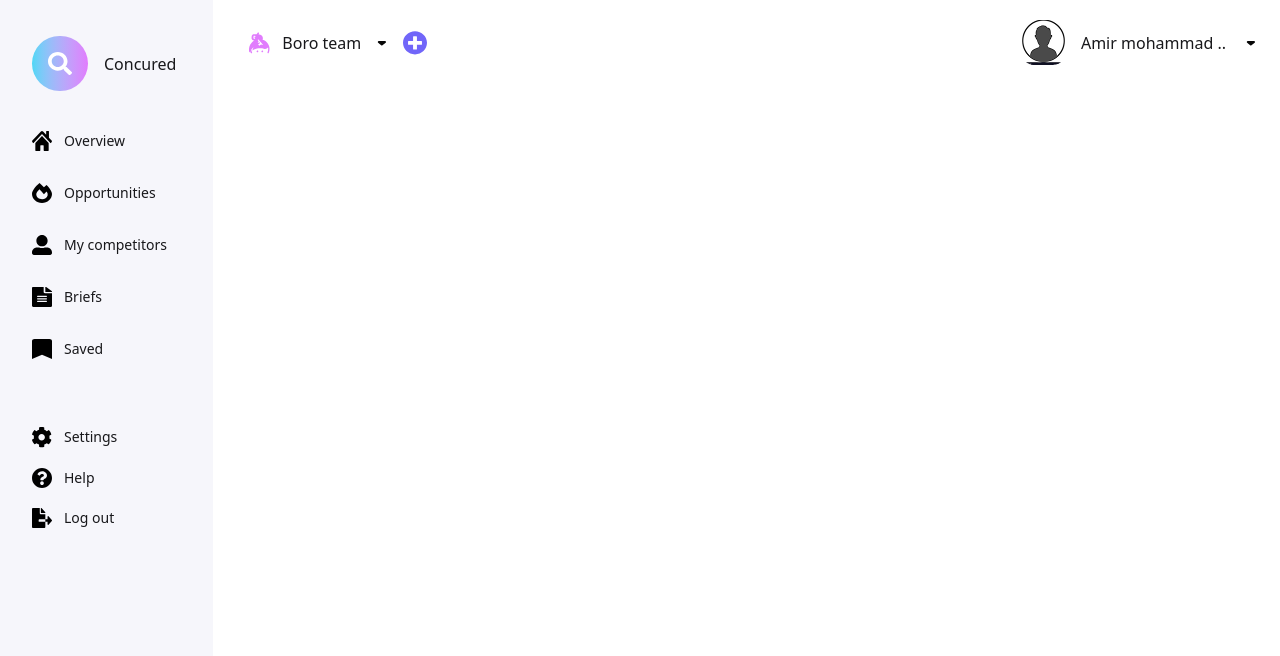
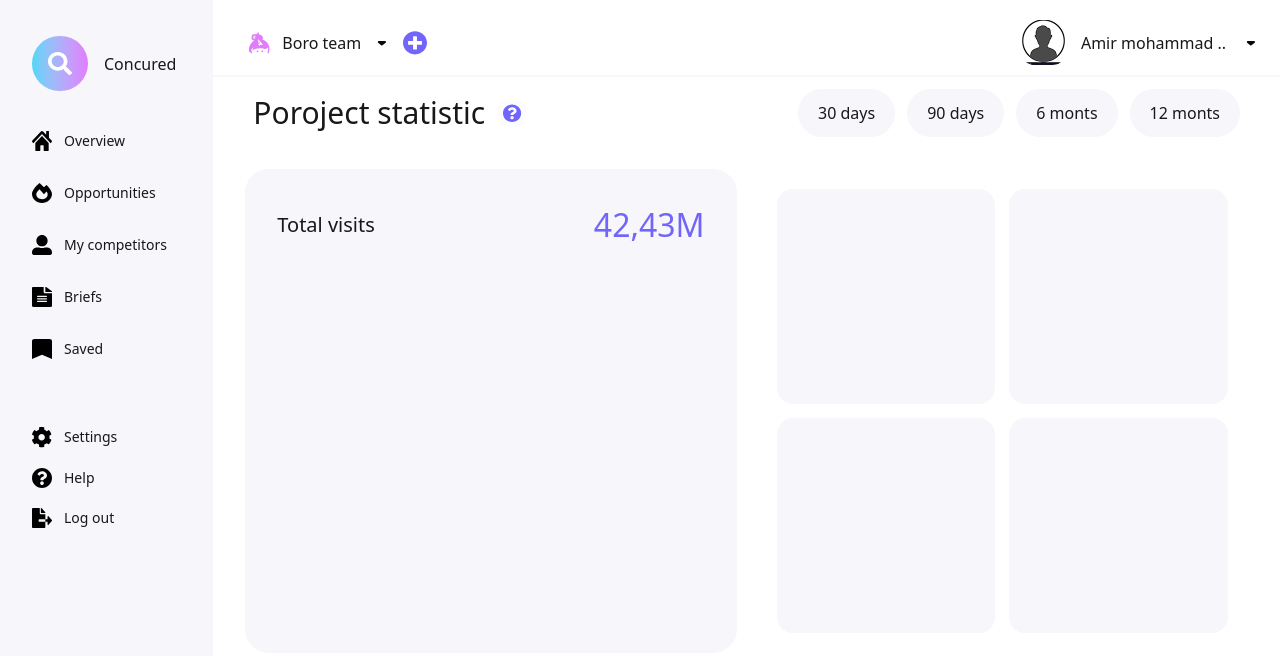
Before and after one commit to Amirkakaie/car-concurserd, a website: page index.html in a window 1280 px wide. Drawn offline with nearby package versions, Linux system fonts and the light colour scheme; a web font is replaced by a local one.

Commit message:
feat : navbar complate and main layout is complate with grid.

```diff
--- a/index.html
+++ b/index.html
@@ -10,7 +10,7 @@
     <link href="https://cdn.jsdelivr.net/npm/daisyui@5" rel="stylesheet" type="text/css" />
     <title>Concured</title>
 </head>
-<body class="grid grid-cols-6">
+<body class="grid grid-cols-6 overflow-hidden">
 
 
     <aside class="bg-bg w-full h-[100vh] pl-8 pt-9 ">
@@ -67,9 +67,9 @@
 
     </aside>
 
-    <section class="col-span-5">
+    <section class="col-span-5 overflow-y-scroll">
 
-        <header class="flex justify-between items-center">
+        <header class="flex justify-between items-center border-b-2 border-bg pb-2.5">
 
             <div class="left flex gap-3 items-center pl-9 mt-5">
                 <svg width="21" height="22" viewBox="0 0 21 22" fill="none" xmlns="http://www.w3.org/2000/svg">
@@ -115,6 +115,52 @@
         </header>
 
 
+        <nav class="flex justify-between items-center px-10 mt-3">
+
+            <div class="left flex items-center gap-3">
+
+                <h3 class="text-3xl font-medium">Poroject statistic</h3>
+
+                <svg width="30" height="30" viewBox="0 0 40 40" fill="none" xmlns="http://www.w3.org/2000/svg">
+                    <ellipse opacity="0.02" cx="20" cy="20.0793" rx="20" ry="19.243" fill="#7166F9"/>
+                    <path d="M32.2188 20.1846C32.2188 26.6207 26.7967 31.8356 20.1094 31.8356C13.422 31.8356 8 26.6207 8 20.1846C8 13.7522 13.422 8.53357 20.1094 8.53357C26.7967 8.53357 32.2188 13.7522 32.2188 20.1846ZM20.4343 12.3859C17.7733 12.3859 16.0762 13.4644 14.7435 15.3813C14.5708 15.6296 14.6286 15.9645 14.876 16.1451L16.5703 17.3811C16.8245 17.5665 17.1866 17.5224 17.384 17.2814C18.2563 16.2169 18.8544 15.5997 20.182 15.5997C21.1795 15.5997 22.4134 16.2174 22.4134 17.148C22.4134 17.8516 21.8097 18.2129 20.8248 18.7442C19.6762 19.3638 18.1562 20.1348 18.1562 22.0638V22.2517C18.1562 22.563 18.4186 22.8155 18.7422 22.8155H21.4766C21.8001 22.8155 22.0625 22.563 22.0625 22.2517V22.1891C22.0625 20.8519 26.1243 20.7963 26.1243 17.1779C26.1243 14.4529 23.1866 12.3859 20.4343 12.3859ZM20.1094 24.0369C18.8708 24.0369 17.8633 25.0064 17.8633 26.198C17.8633 27.3896 18.8708 28.3591 20.1094 28.3591C21.3479 28.3591 22.3555 27.3896 22.3555 26.198C22.3555 25.0064 21.3479 24.0369 20.1094 24.0369Z" fill="#7166F9"/>
+                </svg>
+
+            </div>
+
+
+            <div class="right">
+                <ul class="flex items-center gap-3">
+                    <li class="navOptions">30 days</li>
+                    <li class="navOptions">90 days</li>
+                    <li class="navOptions ">6 monts</li>
+                    <li class="navOptions ">12 monts</li>
+                </ul>
+            </div>
+        </nav>
+
+
+        <main class="grid grid-cols-2 gap-5 h-full py-8 px-8 grid-rows-15">
+
+            <div class="row-span-10 bg-bg rounded-3xl">
+
+                <div class="top flex justify-between items-center p-8">
+                    <h3 class="text-[20px]">Total visits</h3>
+                    <h3 class="text-purple text-[32px] font-medium">42,43M</h3>
+                </div>
+
+            </div>
+
+            <div class="row-span-10   rounded-3xl p-5 grid grid-cols-2 gap-3.5">
+                <div class="bg-bg w-full h-full rounded-2xl"></div>
+                <div class="bg-bg w-full h-full rounded-2xl"></div>
+                <div class="bg-bg w-full h-full rounded-2xl"></div>
+                <div class="bg-bg w-full h-full rounded-2xl"></div>
+            </div>
+            <div class="row-span-5  bg-bg rounded-3xl"></div>
+            <div class="row-span-5  bg-bg rounded-3xl"></div>
+
+        </main>
 
     </section>
 
--- a/src/tailwind.css
+++ b/src/tailwind.css
@@ -22,4 +22,7 @@
     .size-img{
         @apply w-5
     }
+    .navOptions{
+        @apply font-normal bg-bg px-5 py-3 rounded-3xl hover:bg-purple transform transition-all hover:duration-300
+    }
 }
```
Also changed, not shown: dist/style.css.
